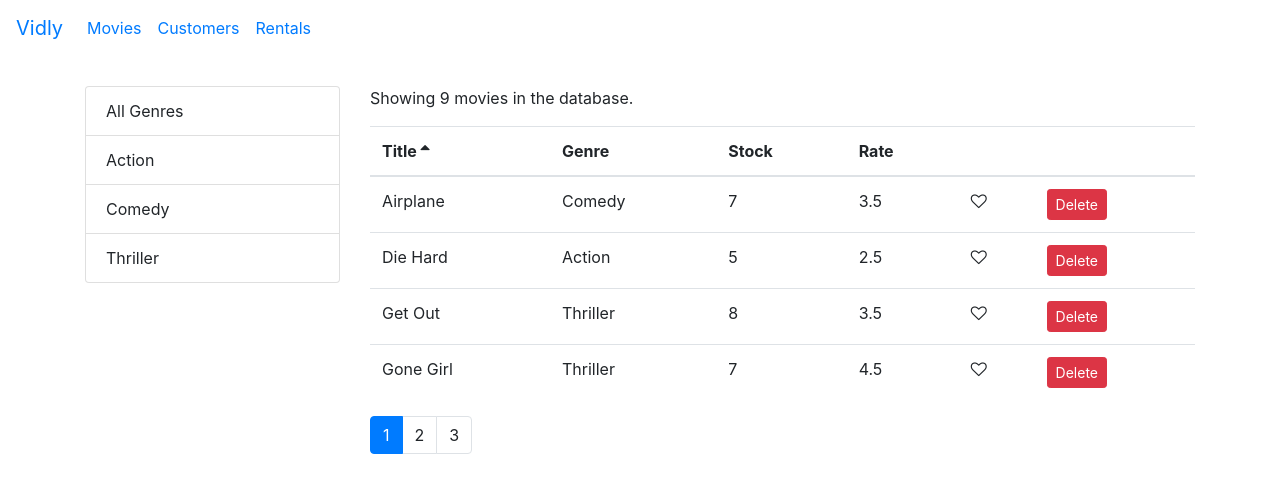
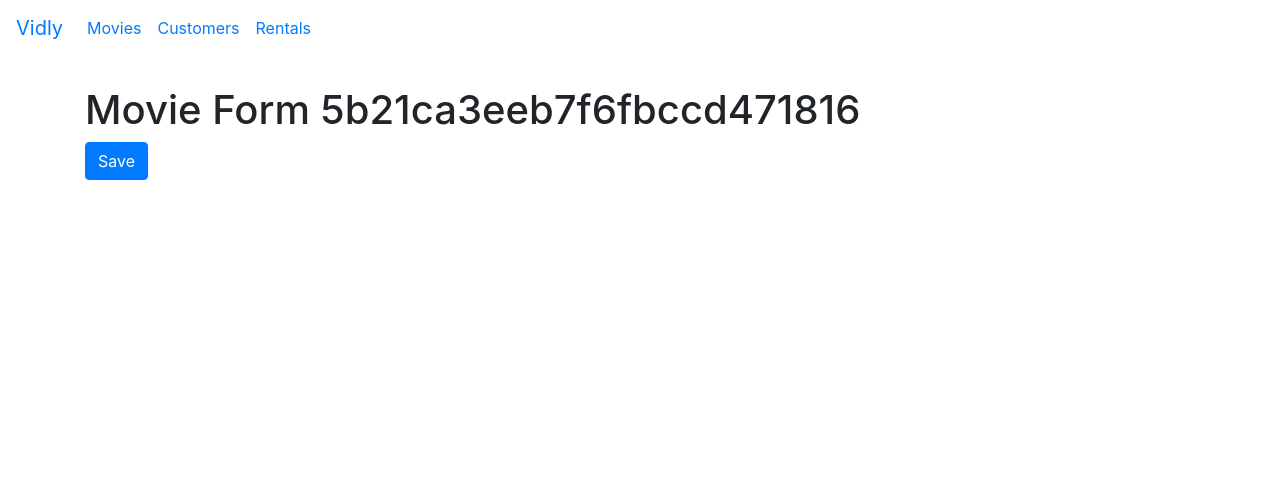
Before and after one commit to Jamal-SaadEddin/Vidly, a React (Create React App) app: page /movies/5b21ca3eeb7f6fbccd471816 in a window 1280 px wide. Shown: the top 492 px of the page. Built offline with nearby package versions, Linux system fonts and the light colour scheme.

Commit message:
18- Linking to the MovieForm

```diff
--- a/src/App.js
+++ b/src/App.js
@@ -6,6 +6,7 @@
 import NotFound from "./components/notFound";
 import NavBar from "./components/navBar";
 import "./App.css";
+import MovieForm from "./components/movieForm";
 
 function App() {
   return (
@@ -13,6 +14,7 @@
       <NavBar />
       <main className="container">
         <Switch>
+          <Route path="/movies/:id" component={MovieForm}></Route>
           <Route path="/movies" component={Movies}></Route>
           <Route path="/customers" component={Customers}></Route>
           <Route path="/rentals" component={Rentals}></Route>
--- a/src/components/movieForm.jsx
+++ b/src/components/movieForm.jsx
@@ -1,9 +1,15 @@
 import React from "react";
 
-const MovieForm = () => {
+const MovieForm = ({ match, history }) => {
   return (
     <div>
-      <h1>Movie Form</h1>
+      <h1>Movie Form {match.params.id} </h1>
+      <button
+        className="btn btn-primary"
+        onClick={() => history.push("/movies")}
+      >
+        Save
+      </button>
     </div>
   );
 };
--- a/src/components/moviesTable.jsx
+++ b/src/components/moviesTable.jsx
@@ -1,10 +1,17 @@
 import React, { Component } from "react";
+import { Link } from "react-router-dom";
 import Like from "./common/like";
 import Table from "./common/table";
 
 class MoviesTable extends Component {
   columns = [
-    { path: "title", label: "Title" },
+    {
+      path: "title",
+      label: "Title",
+      content: (movie) => (
+        <Link to={`/movies/${movie._id}`}>{movie.title}</Link>
+      ),
+    },
     { path: "genre.name", label: "Genre" },
     { path: "numberInStock", label: "Stock" },
     { path: "dailyRentalRate", label: "Rate" },
```
